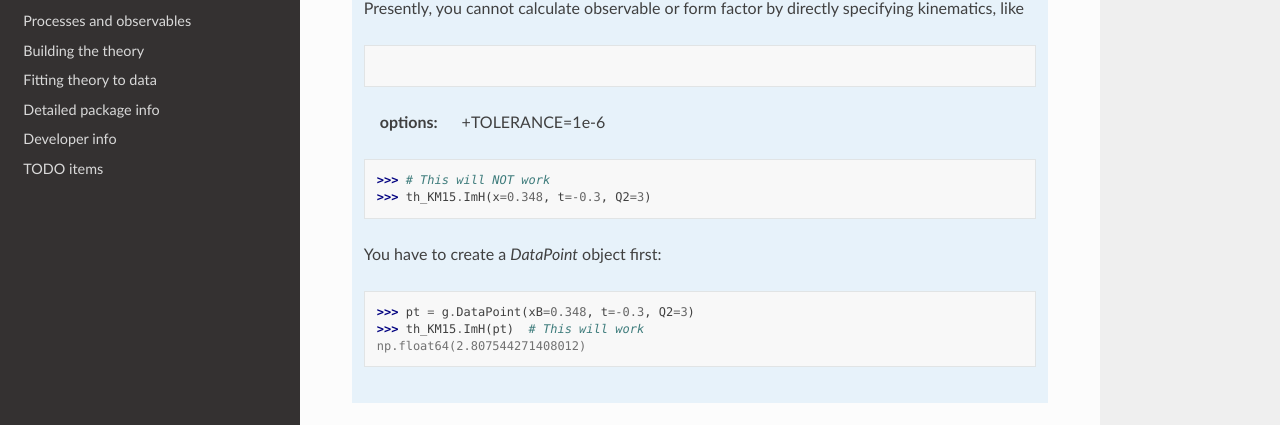
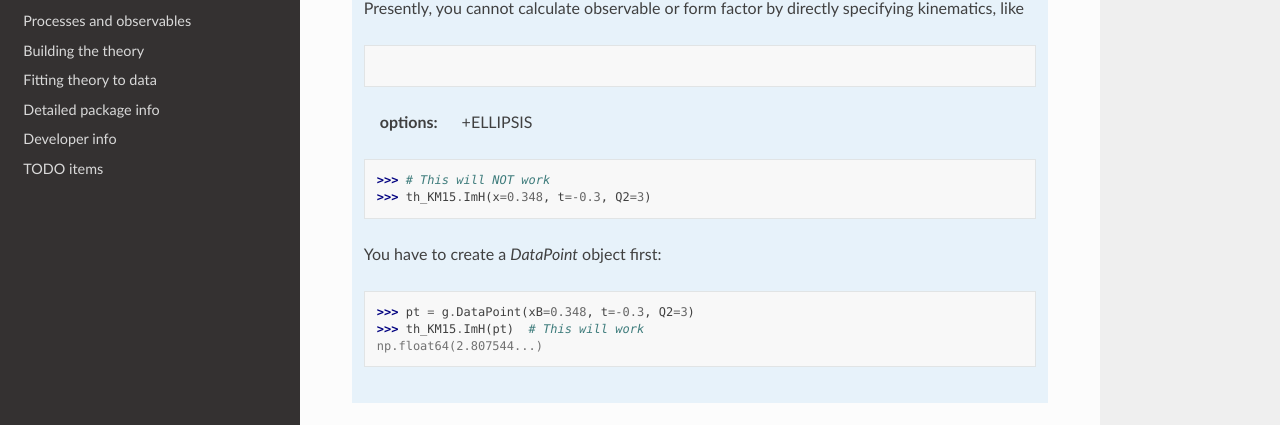
Before and after one commit to kkumer/gepard, a Sphinx documentation site: the page built from docs/source/quickstart.rst, in a window 1280 px wide and 900 px high, scrolled down 1485 px. Shown: the part 308-733 px from the top of the window. Built offline with Sphinx 7.4.7 and the Read the Docs theme 3.1.0, drawn with Linux system fonts in a browser that asks for light colours.

```diff
--- a/docs/source/gpds.rst
+++ b/docs/source/gpds.rst
@@ -169,10 +169,10 @@ class like this:
 This is now a complete object and CFFs can be evaluated for some kinematics:
 
 .. code-block:: python
-   :options: +TOLERANCE=1e-6
+   :options: +ELLIPSIS
 
    >>> cff.ReH(g.DataPoint(xB=0.1, t=-0.3, Q2=6))
-   np.float64(13.448510742222517)
+   np.float64(13.44851...)
 
 
 TFFs
--- a/docs/source/quickstart.rst
+++ b/docs/source/quickstart.rst
@@ -82,20 +82,20 @@ like this
 and then used to calculate theory prediction for a given datapoint
 
 .. code-block:: python
-   :options: +TOLERANCE=1e-6
+   :options: +ELLIPSIS
 
    >>> th_KM15.predict(pt)
-   0.023449564143725128
+   0.023449564...
 
 Method ``predict`` of the ``Theory`` object will by default calculate
 observable specified in ``observable`` attribute of ``pt``.
 User can also calculate other observables, like beam charge asymmetry
 
 .. code-block:: python
-   :options: +TOLERANCE=1e-6
+   :options: +ELLIPSIS
 
    >>> th_KM15.AC(pt)
-   np.float64(0.1380493081710745)
+   np.float64(0.1380493...)
 
 All implemented observables are listed :ref:`here<tab-observables>`.
 
@@ -104,17 +104,17 @@ Furthermore, values of Compton Form Factors are available, for
 example :math:`\mathfrak{Im}\mathcal{H}`
 
 .. code-block:: python
-   :options: +TOLERANCE=1e-6
+   :options: +ELLIPSIS
 
    >>> th_KM15.ImH(pt)
-   np.float64(2.807544271408012)
+   np.float64(2.807544...)
 
 
 .. note::
    Presently, you cannot calculate observable or form factor by directly specifying kinematics, like
 
    .. code-block:: python
-   :options: +TOLERANCE=1e-6
+   :options: +ELLIPSIS
 
    >>> # This will NOT work
    >>> th_KM15.ImH(x=0.348, t=-0.3, Q2=3)  # doctest: +SKIP
@@ -123,4 +123,4 @@ example :math:`\mathfrak{Im}\mathcal{H}`
 
    >>> pt = g.DataPoint(xB=0.348, t=-0.3, Q2=3)
    >>> th_KM15.ImH(pt)  # This will work
-   np.float64(2.807544271408012)
+   np.float64(2.807544...)
```
Also changed, not shown: 2 other files.
